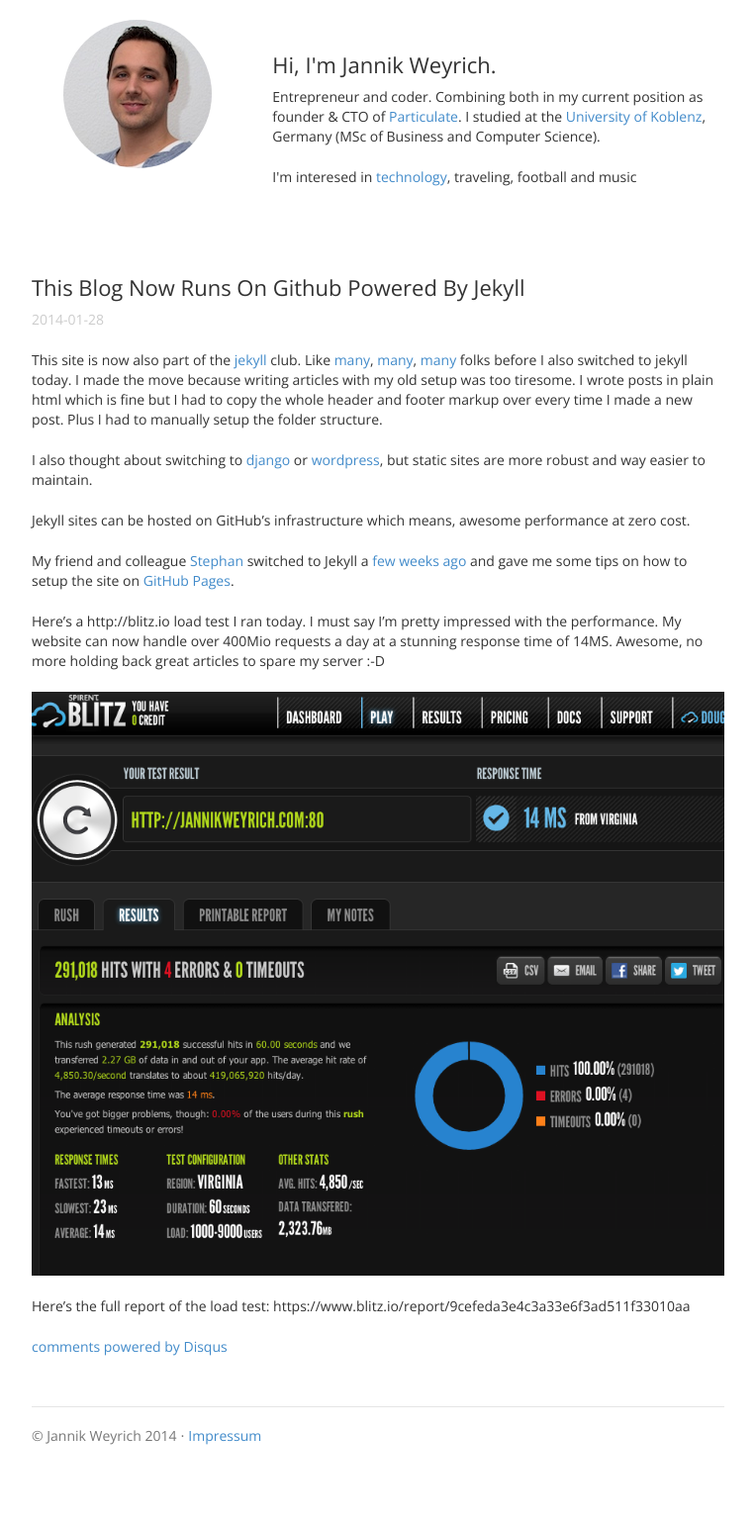
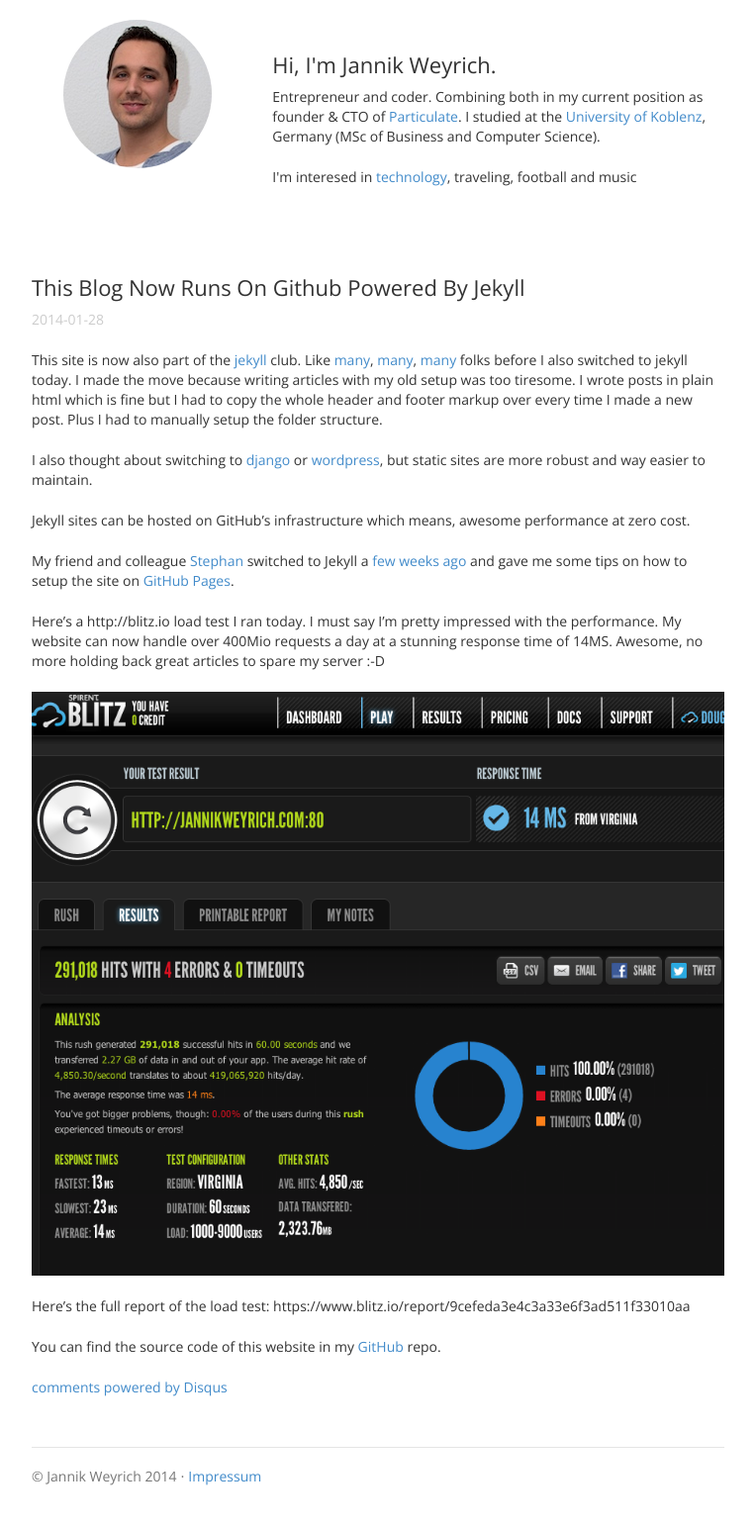
Before and after one commit to jnkwrych/jnkwrych.github.io, a Jekyll site: the page built from _posts/2014-01-28-this-blog-now-runs-on-github-powered-by-jekyll.md, in a window 1280 px wide. Shown: the whole page at 99% size, without its empty margins (258-1021 px from the left). Built offline with Jekyll 4.4.1, drawn with Linux system fonts in a browser that asks for light colours; Markdown is read by kramdown in place of the engine named in the settings; comment, search, counter and statistics services are not loaded; before the commit the page ends 1502 px from its top, so only the background shows below that.

Commit message:
added link to the source code

```diff
--- a/_posts/2014-01-28-this-blog-now-runs-on-github-powered-by-jekyll.md
+++ b/_posts/2014-01-28-this-blog-now-runs-on-github-powered-by-jekyll.md
@@ -23,3 +23,5 @@
 at a stunning response time of 14MS">
 
 Here's the full report of the load test: https://www.blitz.io/report/9cefeda3e4c3a33e6f3ad511f33010aa
+
+You can find the source code of this website in my [GitHub](https://github.com/j7nn7k/j7nn7k.github.io) repo.
```
